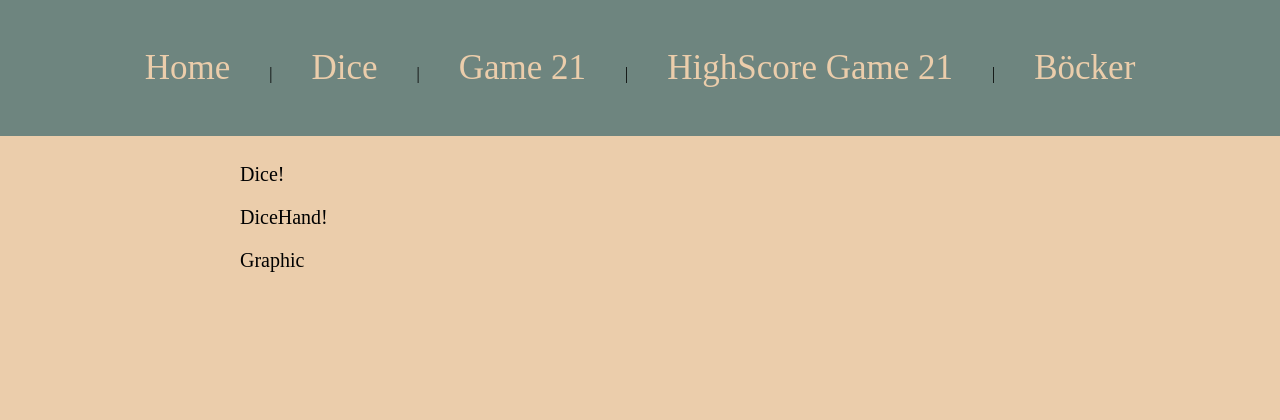
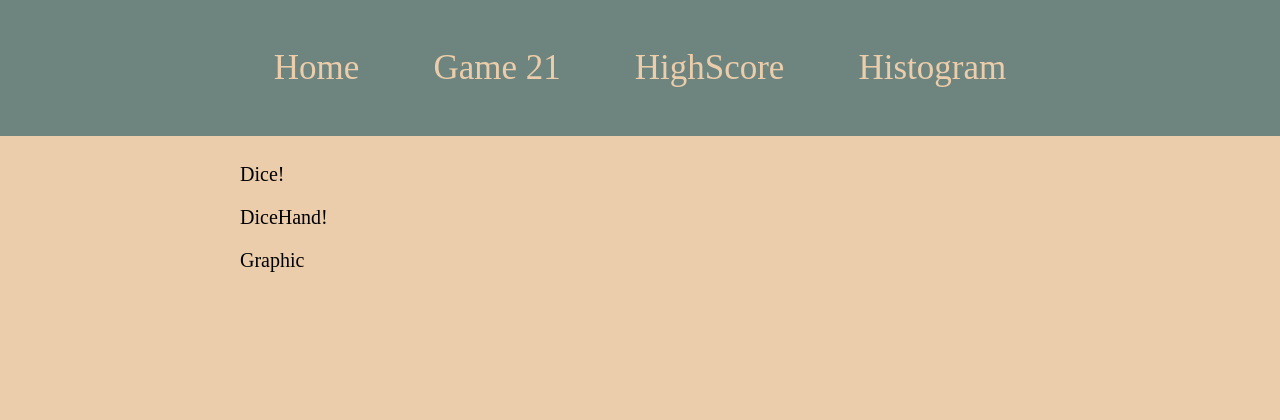
Before and after one commit to jjohannaPersson/mvc-project, a Symfony app: template templates/dice.html.twig in a window 1280 px wide. Shown: the top 420 px of the page. Run offline with Twig, Linux system fonts and the light colour scheme; the template is opened without the code that fills it, so the values that code supplies are empty; some libraries are stand-ins or nearby versions.

Commit message:
Updated header

```diff
--- a/templates/header.html.twig
+++ b/templates/header.html.twig
@@ -11,11 +11,10 @@
 
 <header>
     <nav class="navbar">
-        <a href="./">Home</a> |
-        <a href="./dice">Dice</a> |
-        <a href="./game21">Game 21</a> |
-        <a href="./highscore">HighScore Game 21</a> |
-        <a href="./allbooks">Böcker</a>
+        <a href="./">Home</a>
+        <a href="./game21">Game 21</a>
+        <a href="./highscore">HighScore</a>
+        <a href="./histogram/create">Histogram</a>
     </nav>
 </header>
 <main>
```
